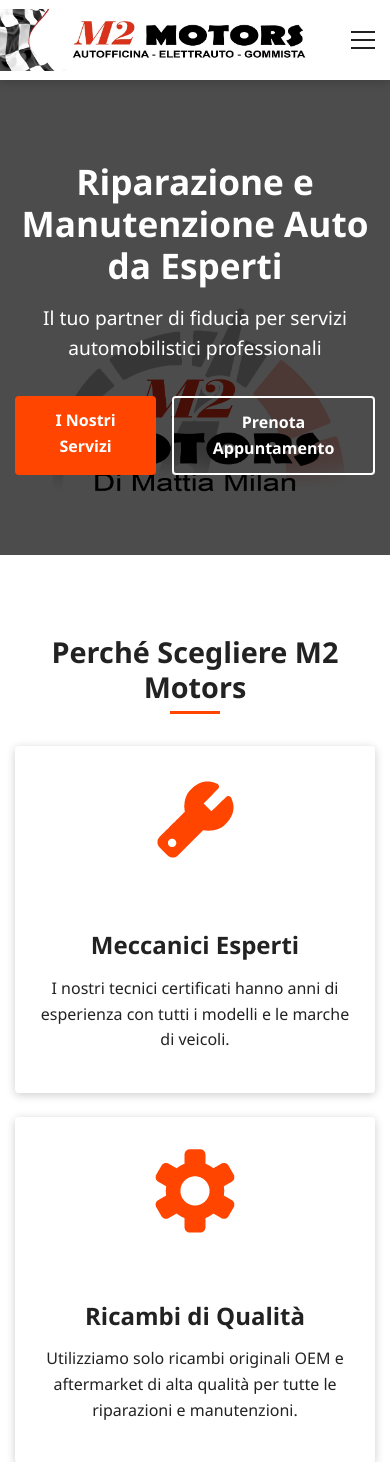
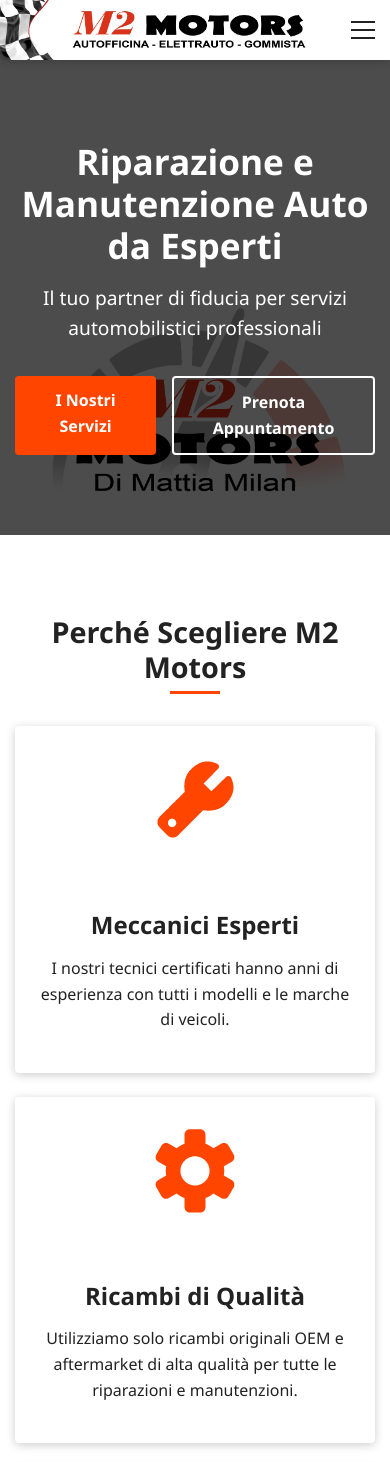
Before and after one commit to FaiMatt0/M2-Motors, a PHP site: page /index.html in a window 390 px wide. Shown: the top 1462 px of the page. Run offline with PHP 8.4, Linux system fonts and the light colour scheme.

Commit message:
Update mobile.css

```diff
--- a/css/mobile.css
+++ b/css/mobile.css
@@ -13,25 +13,24 @@
     color: inherit;
     padding: 0;
     text-align: inherit;
-    height: 80px;
-    min-height: 40px;
+    height: auto;
+    min-height: 60px;
     width: 100%;
     display: flex;
     align-items: center;
     background-image: url('../images/banner-logo.jpg');
-    background-size: contain; /* Modificato da 'cover' a 'contain' */
+    background-size: cover; /* Changed from contain to cover */
     background-position: center;
     background-repeat: no-repeat;
-    position: relative;
-    overflow: hidden;
+    position: relative; /* Added position for better control */
+    overflow: hidden; /* Ensures no overflow */
   }
 
-  /* Opzionalmente, per assicurarsi che l'header abbia un altezza appropriata */
+  /* Ensure header container takes full width */
   .header-container {
     width: 100%;
     display: flex;
     justify-content: flex-end;
-    padding: 10px 15px; /* Aggiunto padding per dare più spazio */
   }
 
   nav {
@@ -597,12 +596,6 @@
     opacity: 1; /* Increased from 0.04 to make it more visible */
   }
 
-  /* Make sure all content is positioned above the fixed logo */
-  header, main, footer, section {
-    position: relative;
-    z-index: 1;
-  }
-
   /* Remove the original background approach for mobile */
   .logo-bg-wrapper {
     background-image: none !important;
```
